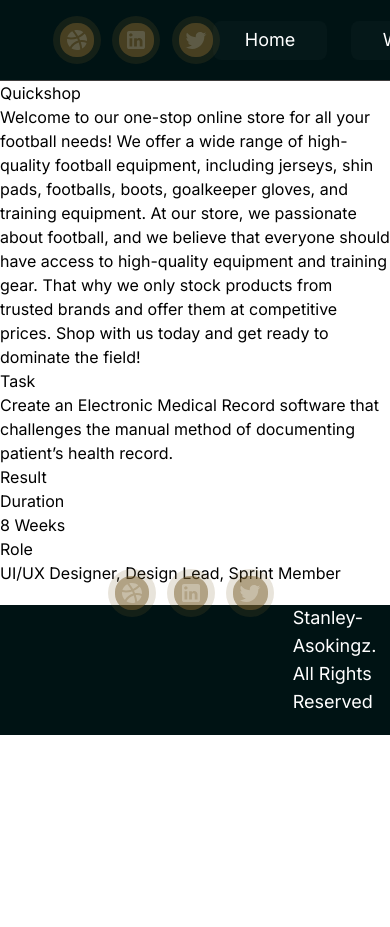
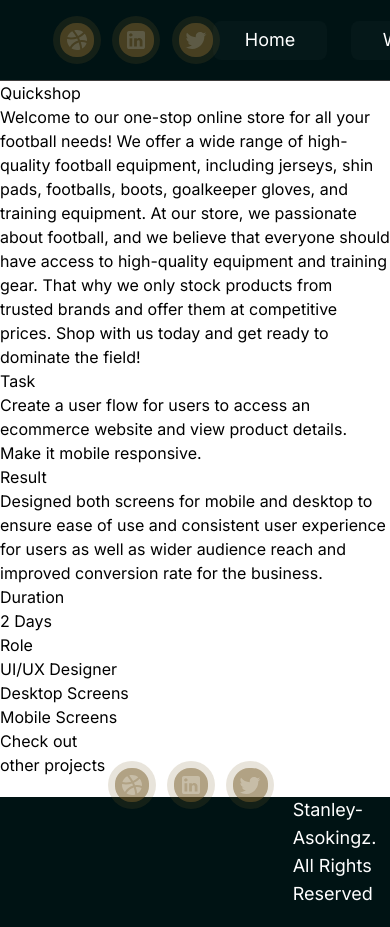
Before and after one commit to Maxwell011/portfolio-design, a Next.js app: page /Quickshop in a window 390 px wide. Shown: the top 927 px of the page. Before the commit the page ends 844 px from the top, so only its background shows below. Built offline with nearby package versions, Linux system fonts and the light colour scheme.

Commit message:
Update user flow and add responsive design

```diff
--- a/src/app/Quickshop/page.tsx
+++ b/src/app/Quickshop/page.tsx
@@ -16,21 +16,31 @@ export default function QuickShop() {
         <div>
           <h2>Task</h2>
           <p>
-            Create an Electronic Medical Record software that challenges the
-            manual method of documenting patient’s health record.
+            Create a user flow for users to access an ecommerce website and view
+            product details. Make it mobile responsive.
           </p>
         </div>
         <div>
           <h2>Result</h2>
-          <p></p>
+          <p>
+            Designed both screens for mobile and desktop to ensure ease of use
+            and consistent user experience for users as well as wider audience
+            reach and improved conversion rate for the business.{" "}
+          </p>
         </div>
         <div>
           <h2>Duration</h2>
-          <p>8 Weeks</p>
+          <p>2 Days</p>
           <h2>Role</h2>
-          <p>UI/UX Designer, Design Lead, Sprint Member</p>
+          <p>UI/UX Designer</p>
         </div>
       </div>
+      <h2>Desktop Screens</h2>
+      {/* image */}
+      <h2>Mobile Screens</h2>
+      {/* image */}
+      <h3>Check out</h3>
+      <h3>other projects</h3>
     </section>
   );
 }
```
